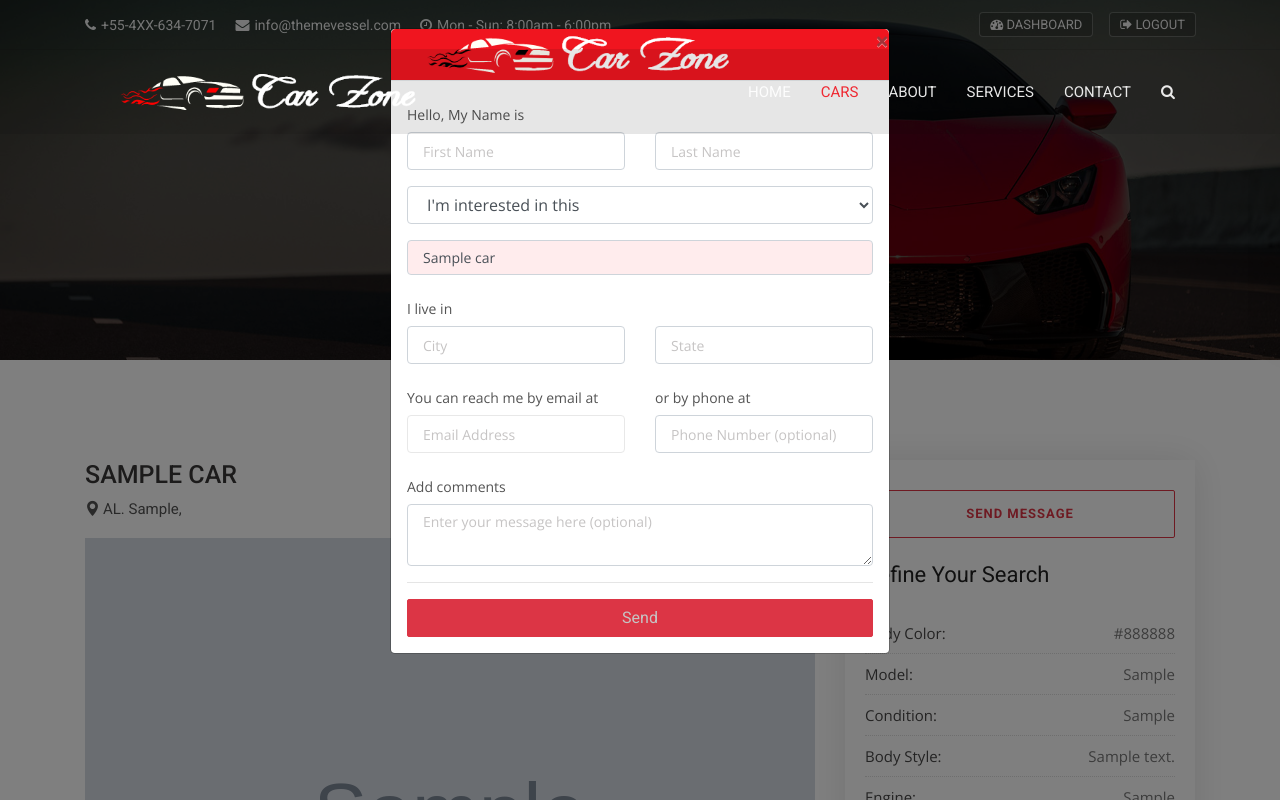
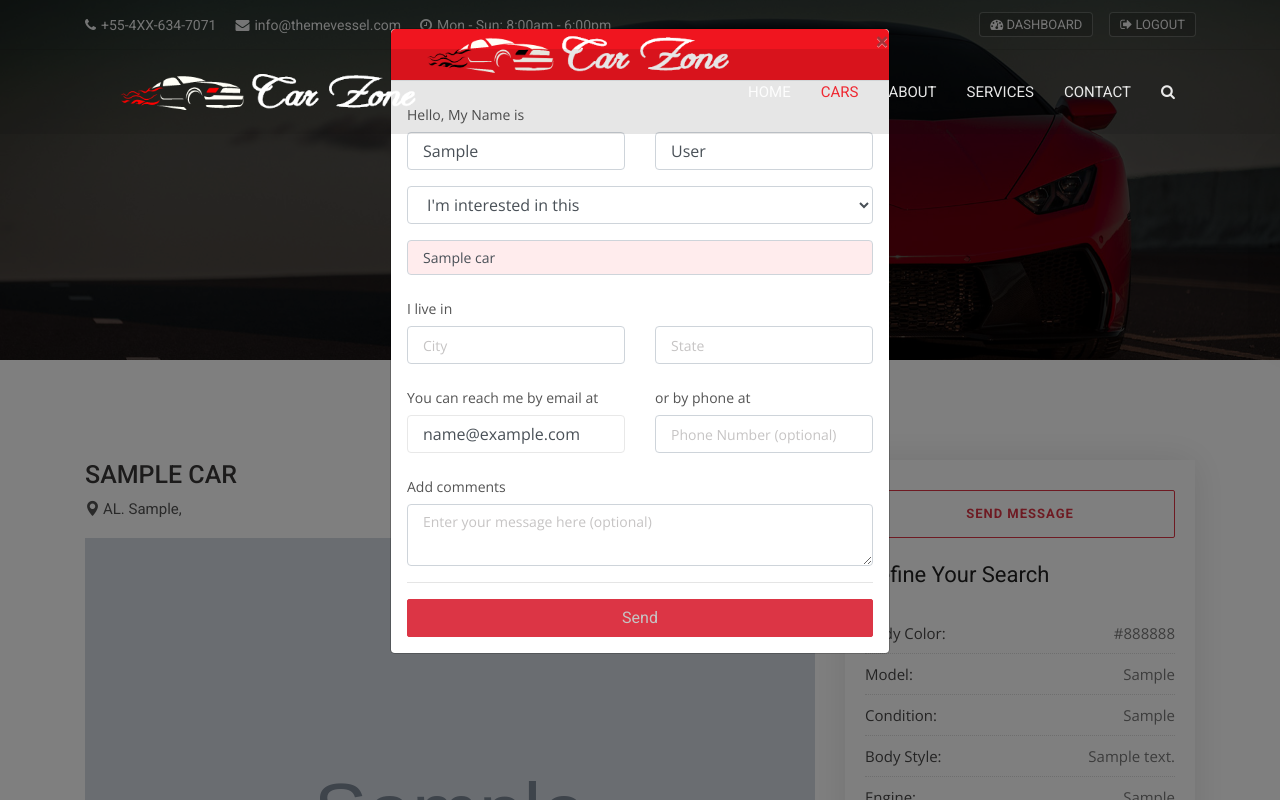
Before and after one commit to ampaking/Django-car-project, a Django app: page /cars/1 in a window 1280 px wide, after a click on "SEND MESSAGE". Run offline with Django 3.2, Linux system fonts and the light colour scheme; the first user in the database is signed in; tables that the repository leaves empty hold one stand-in row (Sample ...); some libraries are stand-ins or nearby versions.

Commit message:
Update inquiry form: add name and auomaticly if user login

```diff
--- a/templates/account/login.html
+++ b/templates/account/login.html
@@ -118,7 +118,7 @@
                             <li><a href="{% provider_login_url 'google' %}" class="google-bg"><i class="fa fa-google google-i"></i><span>Google</span></a></li>
                         </ul>
                     </form>
-                    <p>Don't have an account? <a href="signup.html" class="thembo"> Register here</a></p>
+                    <p>Don't have an account? <a href="{% url 'register' %}" class="thembo"> Register here</a></p>
                 </div>
             </div>
         </div>
--- a/templates/cars/car_details.html
+++ b/templates/cars/car_details.html
@@ -262,10 +262,10 @@
                                   <label for="name" class="col-form-label">Hello, My Name is</label>
                                   <div class="row">
                                     <div class="col">
-                                      <input type="text" name="first_name" class="form-control" placeholder="First Name" required>
+                                      <input type="text" name="first_name" class="form-control" placeholder="First Name"  {% if user.is_authenticated %} value="{{user.first_name}}" {% endif %}required>
                                     </div>
                                     <div class="col">
-                                      <input type="text" name="last_name" class="form-control" placeholder="Last Name" required>
+                                      <input type="text" name="last_name" class="form-control" placeholder="Last Name" {% if user.is_authenticated %} value="{{user.last_name}}"  {% endif %} required>
                                     </div>
                                   </div>
                                 </div>
@@ -298,7 +298,7 @@
                                   <div class="row">
                                     <div class="col">
                                         <label for="name" class="col-form-label">You can reach me by email at</label>
-                                      <input type="email" name="email" class="form-control" placeholder="Email Address" required>
+                                      <input type="email" name="email" class="form-control" placeholder="Email Address" {% if user.is_authenticated %} value="{{user.email}}" {% endif %}required>
                                     </div>
                                     <div class="col">
                                         <label for="phone" class="col-form-label">or by phone at</label>
```
Also changed, not shown: contacts/views.py (+7 -0 lines), 1 other file.
